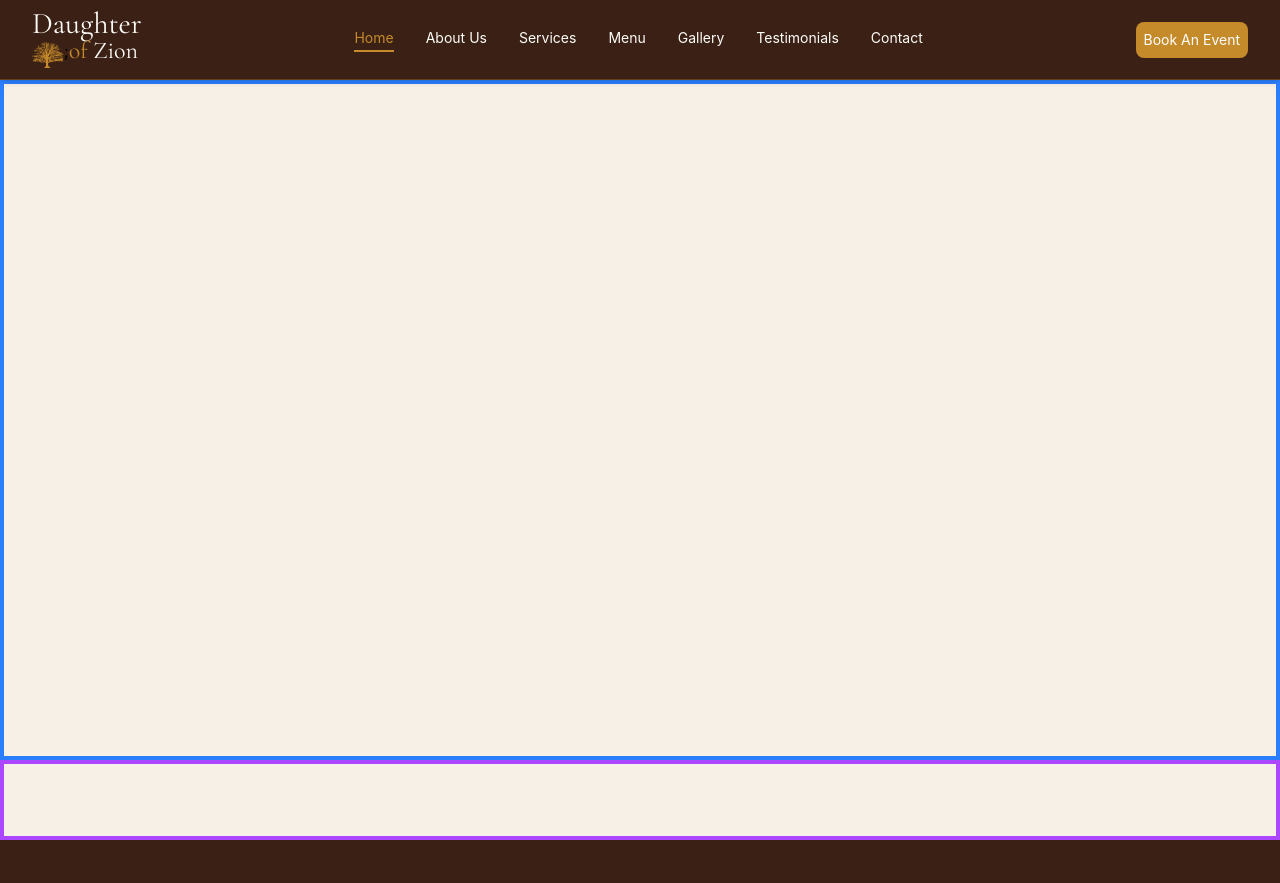
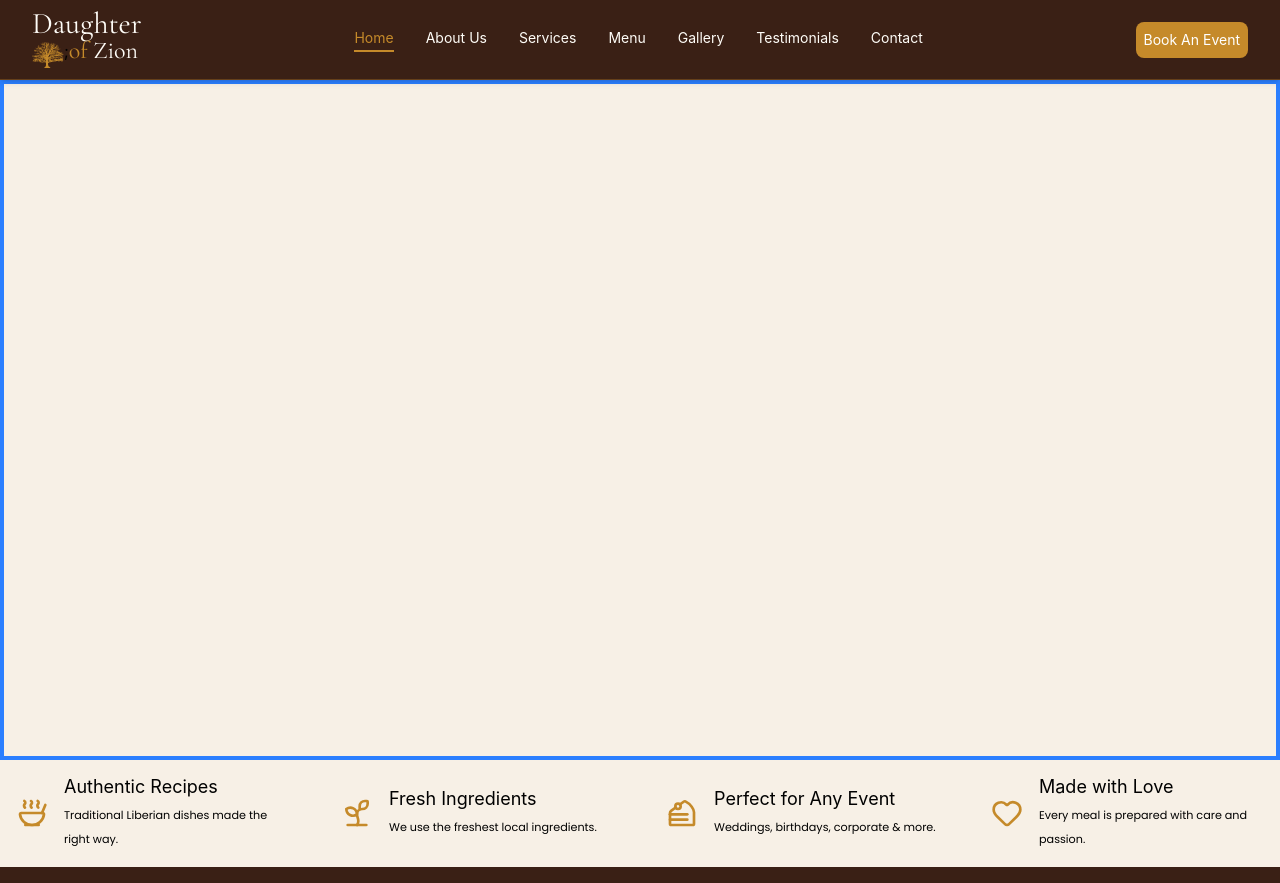
Before and after one commit to Bjablaso/DaughterOfZion, a React (Vite) app: page / in a window 1280 px wide. Shown: the top 883 px of the page. Built offline with nearby package versions, Linux system fonts and the light colour scheme.

Commit message:
Create feature highlights component

```diff
--- a/src/Components/Features/FeatureHighlights.tsx
+++ b/src/Components/Features/FeatureHighlights.tsx
@@ -1,9 +1,45 @@
 // @flow
+import { featureHighlights } from "./FeatureHighlights";
 
 export const FeatureHighlights = () => {
     return (
-        <div className="h-[10vh] w-full border-4 border-purple-500">
+        <div className="grid grid-cols-1 gap-5 sm:grid-cols-2  md:grid-cols-4">
+            {featureHighlights.map((item, index) => {
+                const Icon = item.icon;
 
+                return (
+                    <div
+                        key={index}
+                        className="flex items-center gap-4 p-4"
+                    >
+                        <Icon className="h-6 w-6  md:h-8 lg:w-8  shrink-0 text-african-gold" />
+
+                        <div className="flex flex-col">
+                            <h3
+                                className="
+                                    text-lg
+                                    font-semibold
+                                    leading-tight
+                                "
+                            >
+                                {item.title}
+                            </h3>
+
+                            <p
+                                className="
+                                    mt-1
+                                    font-body
+                                    text-[0.7rem]
+                                    leading-6
+                                    text-light-coffee
+                                "
+                            >
+                                {item.description}
+                            </p>
+                        </div>
+                    </div>
+                );
+            })}
         </div>
     );
 };
```
